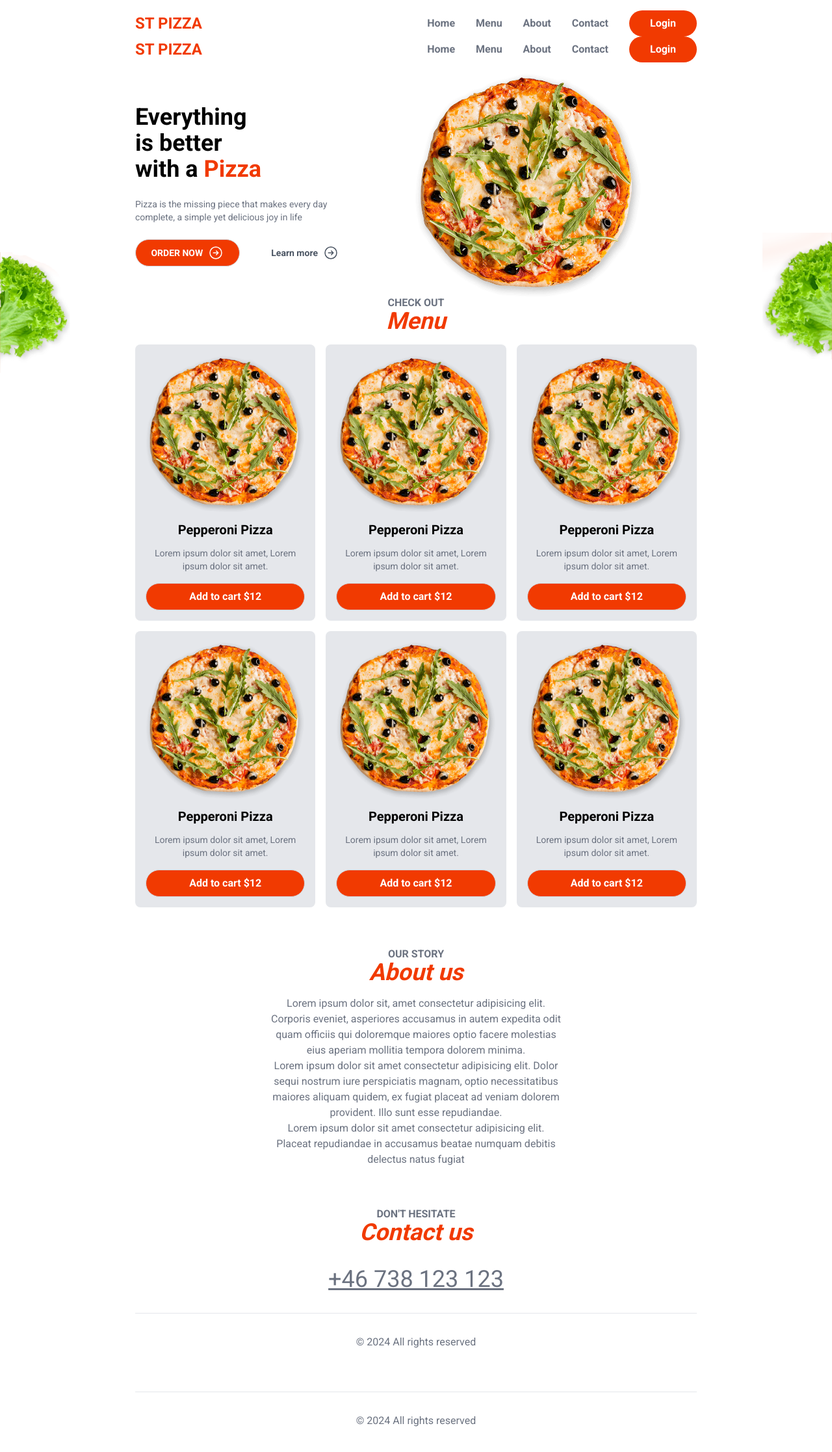
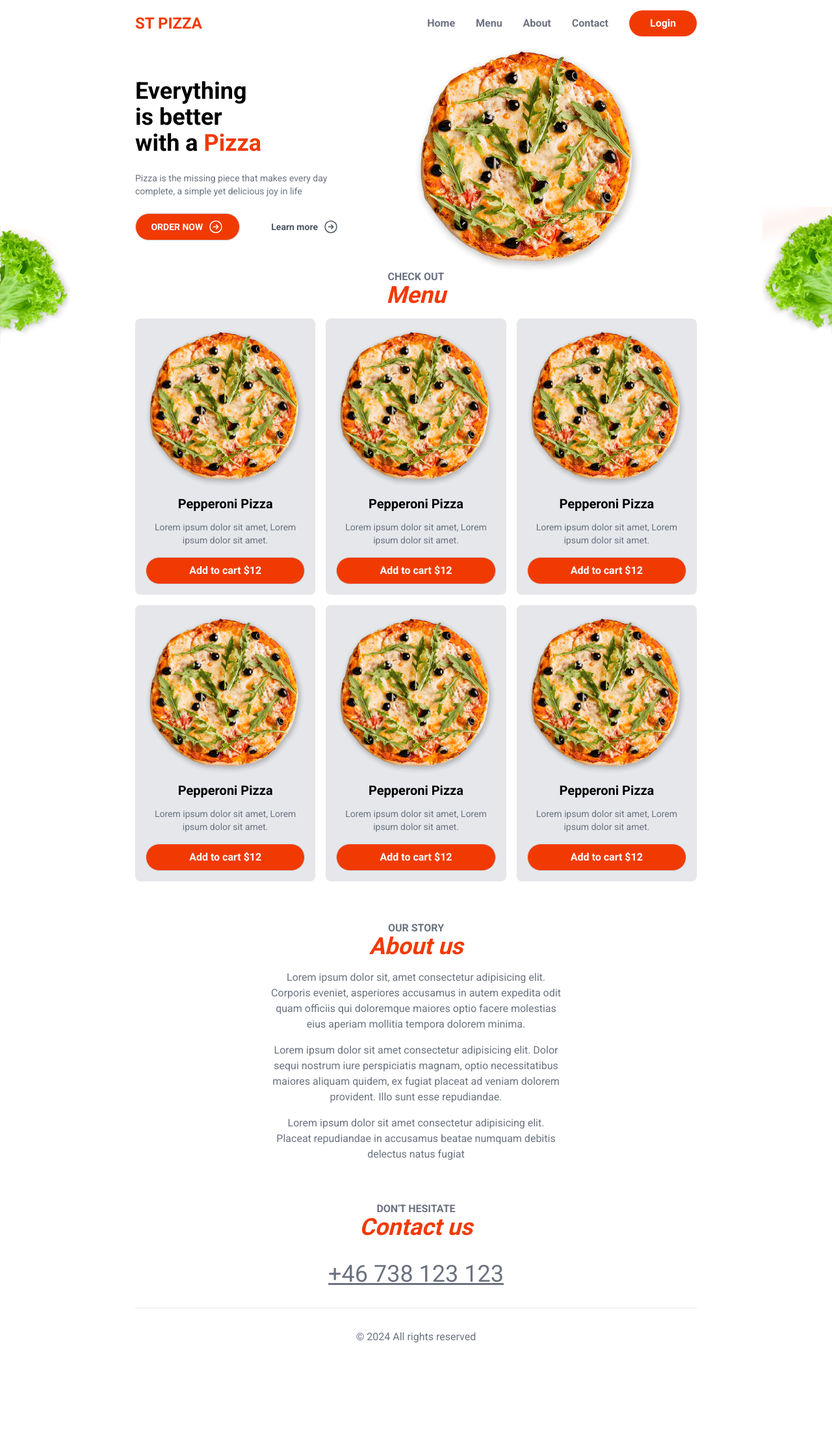
Before and after one commit to msasankaweerarathna/food-ordering-app, a Next.js app: page / in a window 1280 px wide. Shown: the top 2234 px of the page at 65% size. After the commit the page ends 2117 px from the top, so only its background shows below. Built offline with nearby package versions, Linux system fonts and the light colour scheme.

Commit message:
Removed header and footer components

```diff
--- a/src/app/page.js
+++ b/src/app/page.js
@@ -7,7 +7,7 @@ import SectionHeaders from "./components/layout/SectionHeaders";
 export default function Home() {
   return (
     <>
-      <Header/>
+
       <Hero/>
       <HomeMenu/>
       <section className="text-center my-16">
@@ -15,7 +15,7 @@ export default function Home() {
           subHeader={'Our story'}
           mainHeader={'About us'}
         />
-        <div className="text-gray-500 max-w-md mx-auto mt-4 flex-col gap-4">
+        <div className="text-gray-500 max-w-md mx-auto mt-4 flex flex-col gap-4">
           <p>
             Lorem ipsum dolor sit, amet consectetur adipisicing elit. Corporis eveniet, asperiores accusamus in autem expedita odit quam officiis qui doloremque maiores optio facere molestias eius aperiam mollitia tempora dolorem minima.
           </p>
@@ -39,9 +39,6 @@ export default function Home() {
           </a>
         </div>
       </section>
-      <footer className="border-t p-8 text-center text-gray-500 mt-8">
-        &copy; 2024 All rights reserved
-      </footer>
     </>
   );
 }
```
